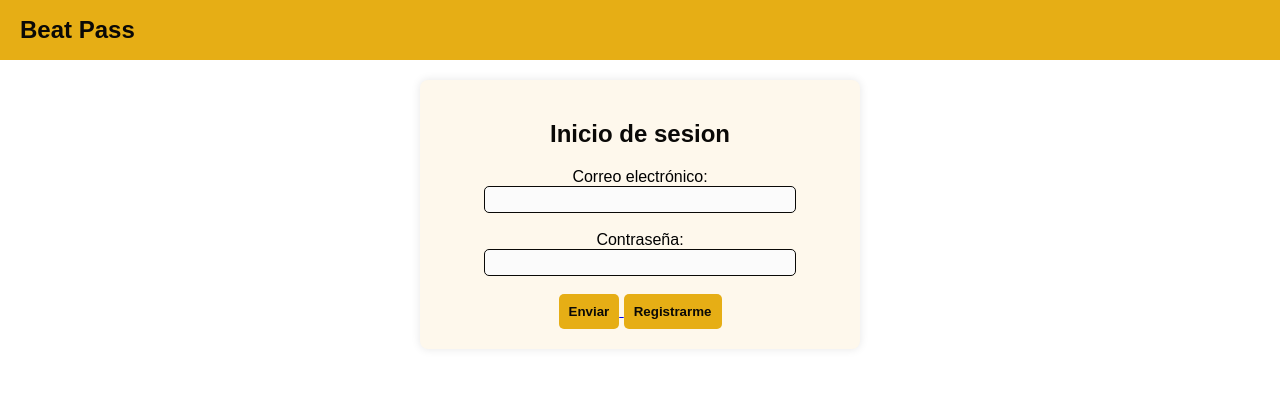
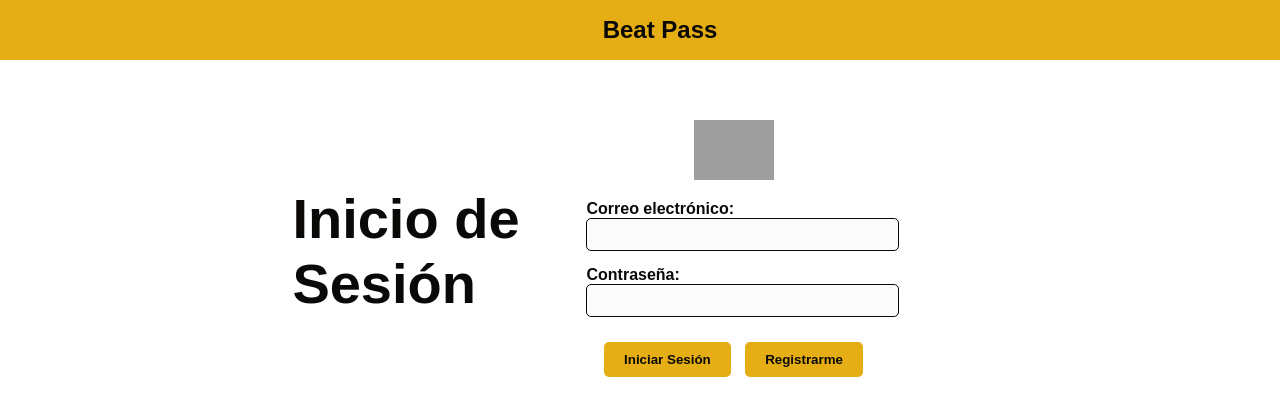
Before and after one commit to Kiddgoby/Transversal-BeatPass, a PHP site: page /index1.html in a window 1280 px wide. Shown: the top 416 px of the page. Run offline with PHP 8.4, Linux system fonts and the light colour scheme; grey boxes are pictures that could not be loaded.

Commit message:
Mejora total del index1

```diff
--- a/Controler/InicioSesion/Style.css
+++ b/Controler/InicioSesion/Style.css
@@ -1,14 +1,15 @@
+/* 🔹 Estilos generales */
 body {
     font-family: Arial, sans-serif;
-    background-color:white;
+    background-color: white;
     height: 100vh;
     display: flex;
-    justify-content: column;
+    flex-direction: column;
     align-items: center;
     margin: 0;
-    flex-direction: column;
 }
 
+/* 🔹 Estilos del encabezado */
 header {
     display: flex;
     align-items: center;
@@ -24,49 +25,86 @@ header {
     z-index: 1000;
 }
 
-header h1{
+header h1 {
     color: #0A0907;
     margin: 0;
     font-size: 24px;
-    width: 100%;
-    align-items: center;
-}
-article {
-    background: #fef8ec;
-    padding: 20px;
-    border-radius: 8px;
-    box-shadow: 0px 0px 10px rgba(0, 0, 0, 0.1);
     text-align: center;
-    width: 400px;
-    margin-top: 80px; /* Espacio para evitar que el header lo cubra */
 }
 
-.pass, .gmail {
-    width: 100%;
+/* 🔹 Contenedor principal */
+.container {
+    display: flex;
+    justify-content: space-between; /* Separa los elementos */
+    align-items: center;
+    width: 80%;
+    max-width: 900px;
+    padding: 20px;
+    margin-top: 100px; /* Para evitar que el header lo tape */
 }
 
-#password, #gmail {
+/* 🔹 Sección izquierda (Título) */
+.left-section {
+    flex: 1;
+    text-align: left;
+    font-size: 28px;
+    font-weight: bold;
+    color: #0A0907;
+}
+
+/* 🔹 Sección derecha (Formulario) */
+.right-section {
+    flex: 1;
+    text-align: center;
+}
+
+/* 🔹 Imagen */
+.right-section img {
+    height: 60px;
+    display: block;
+    margin: 0 auto 20px;
+}
+
+/* 🔹 Estilos del formulario */
+.input-group {
+    margin-bottom: 15px;
+    text-align: left;
+}
+
+.input-group label {
+    display: block;
+    font-weight: bold;
+    color: #0A0907;
+}
+
+.input-group input {
+    width: 100%;
+    max-width: 300px;
+    padding: 8px;
+    border: 1px solid #0A0907;
     border-radius: 5px;
-    padding: 5px;
-    width: 300px;
-    border: 1px solid #0A0907;
     background-color: #FBFBFB;
     color: #0A0907;
 }
 
+/* 🔹 Botones */
 .buttons {
-    width: 100%;
+    text-align: center;
+    margin-top: 20px;
 }
 
 .buttons button {
     background-color: #E6AE15;
     border: none;
     border-radius: 5px;
-    padding: 10px;
+    padding: 10px 20px;
     color: #0A0907;
     font-weight: bold;
+    cursor: pointer;
+    margin: 5px;
+    transition: 0.3s ease;
 }
 
-h1 {
-    color: #0A0907;
+.buttons button:hover {
+    background-color: #D49C10;
 }
--- a/Controler/InicioSesion/index1.html
+++ b/Controler/InicioSesion/index1.html
@@ -1,43 +1,51 @@
 <!DOCTYPE html>
-<html lang="en">
+<html lang="es">
 <head>
-    <link rel="icon" type="image/png" href="logoBilleteArnau.png">
     <meta charset="UTF-8">
     <meta name="viewport" content="width=device-width, initial-scale=1.0">
-    <title>Beat Pass</title>
+    <title>Beat Pass - Inicio de Sesión</title>
+
+    <!-- Ícono del sitio -->
+    <link rel="icon" type="image/png" href="../logoBilleteArnau.png">
+
+    <!-- Enlace al CSS -->
     <link rel="stylesheet" href="Style.css">
 </head>
 <body>
     <header>
         <h1>Beat Pass</h1>
-        <!-- <select name="Eventos" id="GenerosMusicales">
-            <label for="Eventos-lebel"></label>
-            <option value="Conciertos">Conciertos</option>
-            <option value="Musicales">Musicales</option>
-            <option value="Shows">Shows</option>
-            <option value="Otros">Otros</option>
-        </select> -->
     </header>
-    <article>
-        <h1>Inicio de sesion</h1>
+
+    <main>
+        <div class="container">
+            <!-- Título a la izquierda -->
+            <div class="left-section">
+                <h1>Inicio de Sesión</h1>
+            </div>
+
+            <!-- Formulario a la derecha -->
+            <div class="right-section">
+                <img src="../logoBilleteArnau.png" alt="Logo Beat Pass">
                 <form action="Login">
-            <div class="gmail">
+                    <div class="input-group">
                         <label for="gmail">Correo electrónico:</label>
-                <input type="gmail" id="gmail" name="gmail"><br><br>
+                        <input type="email" id="gmail" name="gmail" required>
                     </div>
-            <div class="pass">
+
+                    <div class="input-group">
                         <label for="password">Contraseña:</label>
-                <input type="password" id="password" name="password"><br><br>
+                        <input type="password" id="password" name="password" required>
                     </div>
+
                     <div class="buttons">
-                <a href="inicio.html">
-                    <button type="button"> Enviar </button>
-                </a>
+                        <button type="submit">Iniciar Sesión</button>
                         <a href="Registro.html">
                             <button type="button">Registrarme</button>
                         </a>
                     </div>
                 </form>
-    </article>
+            </div>
+        </div>
+    </main>
 </body>
 </html>
```
Also changed, not shown: Controler/logoBilleteArnau.png (renamed from Controler/Inicio/logoBilleteArnau.png). Lines whose indentation alone changed are shown as unchanged.
